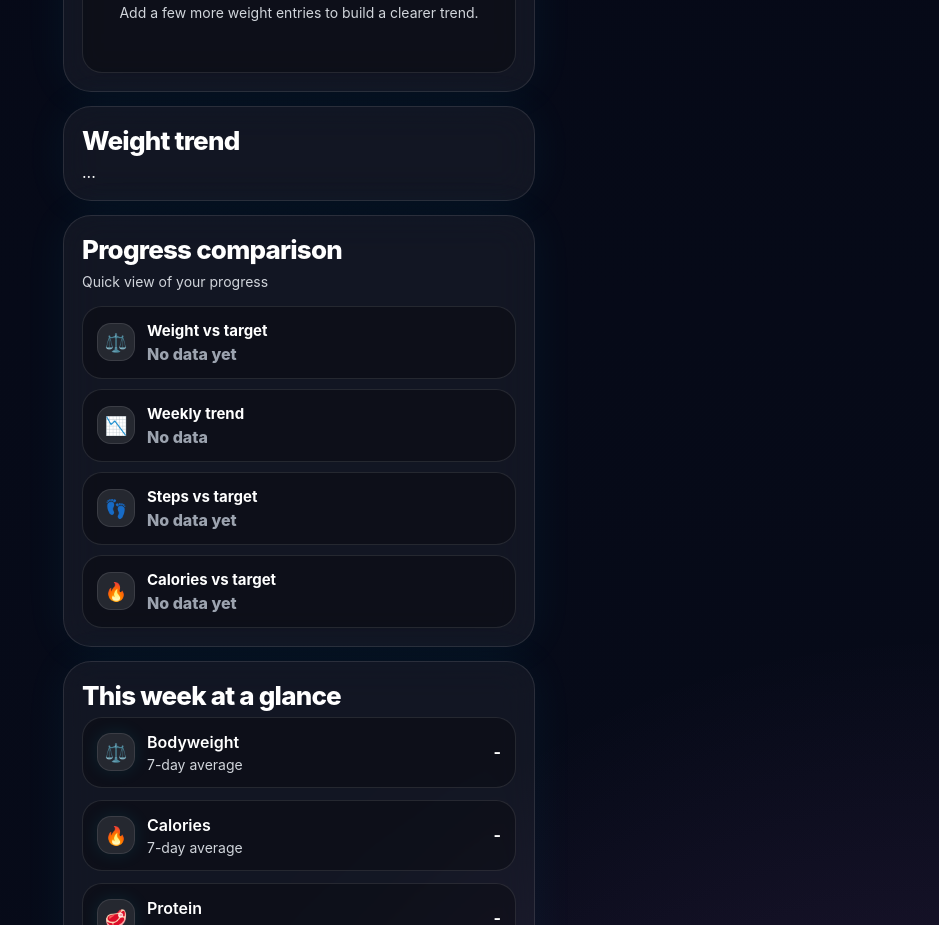
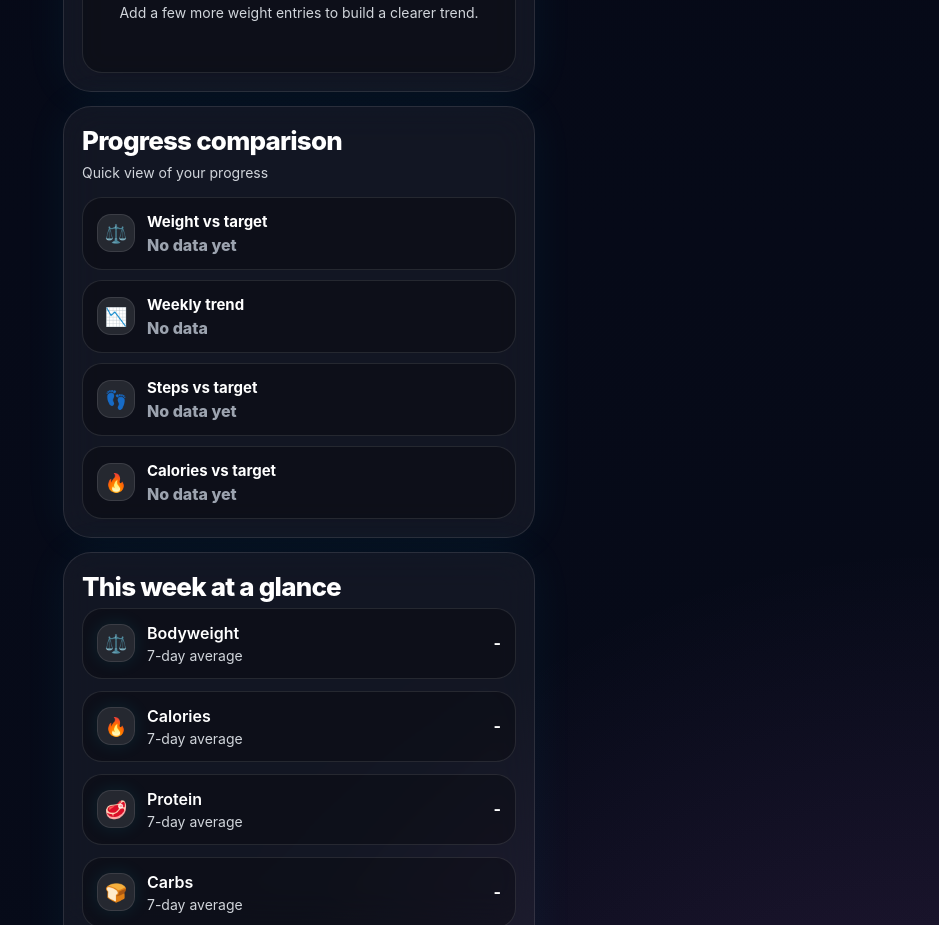
Before and after one commit to franfarr/fitness-tracker-premium, a React (Vite) app: page / in a window 1280 px wide. Shown: the part 1900-2825 px from the top of the page, without its empty margins (341-1280 px from the left). Built offline with nearby package versions, Linux system fonts and the light colour scheme.

Commit message:
Update App.jsx

```diff
--- a/src/App.jsx
+++ b/src/App.jsx
@@ -463,9 +463,6 @@ const weeklyTrendText =
       validWeightPoints={validWeightPoints}
     />
   )}
-</Panel>
-              <Panel title="Weight trend">
-  ...
 </Panel>
 
 <Panel title="Progress comparison" subtitle="Quick view of your progress">
```
